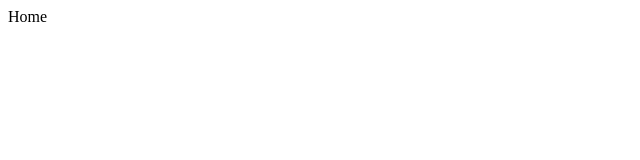
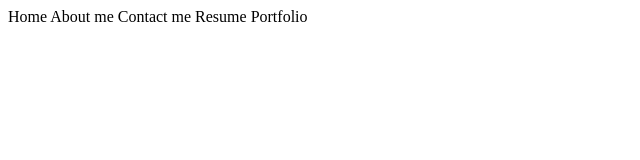
Before and after one commit to Martosky/myPortfolio, a plain HTML site: page index.html in a window 1280 px wide. Shown: the whole page, without its empty margins (0-640 px from the left). Drawn offline with Linux system fonts and the light colour scheme.

Commit message:
added the header

```diff
--- a/index.html
+++ b/index.html
@@ -10,6 +10,10 @@
     <div>
         <header>
             <a>Home</a>
+            <a>About me</a>
+            <a>Contact me</a>
+            <a>Resume</a>
+            <a>Portfolio</a>
         </header>
     </div>
 </body>
```
